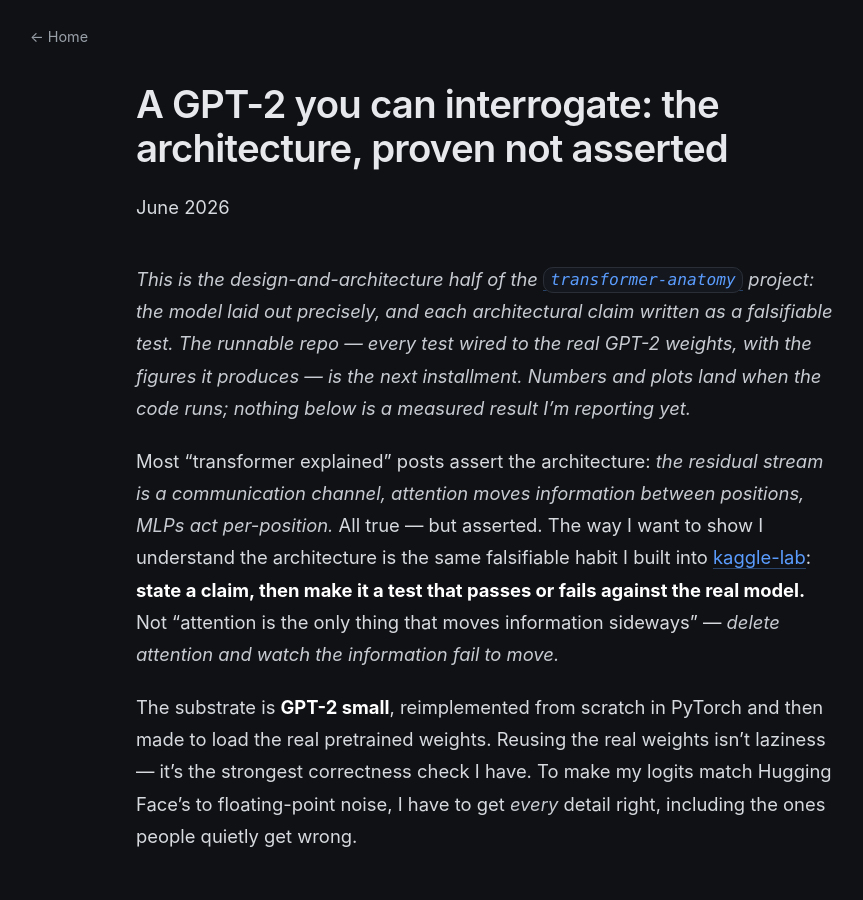
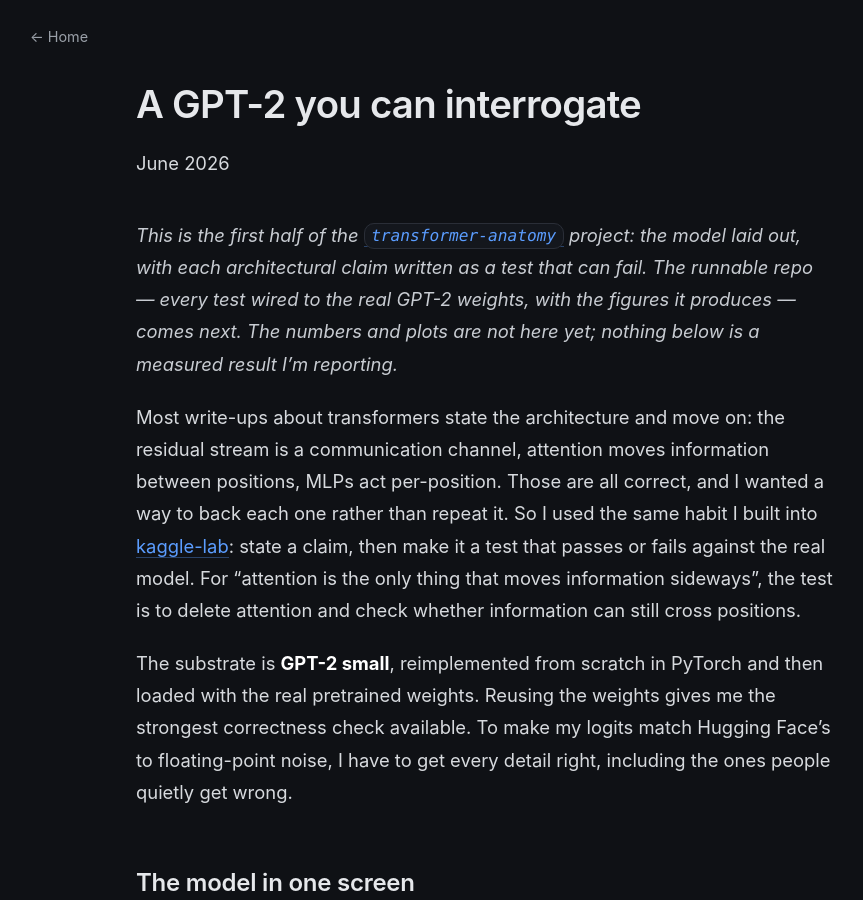
Before and after one commit to rp-playground/rp-playground.github.io, a Jekyll site: the page built from _writing/transformer-anatomy.md, in a window 1280 px wide and 900 px high. Shown: the whole window, without its empty margins (154-1017 px from the left). Built offline with Jekyll 4.4.1, drawn with Linux system fonts in a browser that asks for light colours; some of the changed text lies outside the part shown.

Commit message:
Revise transformer-anatomy prose to match writing style guide
Plain first-person voice per docs/writing-style-guide.md: removed em-dash
dramatic reveals, colon-cadence punchlines, 'X not Y' aphorisms, casual-quote
asides, and the word 'honest'. Tables, code, math, links, and references
unchanged.

````diff
--- a/_writing/transformer-anatomy.md
+++ b/_writing/transformer-anatomy.md
@@ -1,31 +1,31 @@
 ---
 layout: article
-title: "A GPT-2 you can interrogate: the architecture, proven not asserted"
-description: Reimplementing GPT-2 small from scratch and treating every architectural claim — residual stream, QK/OV, position-wise MLPs, LayerNorm folding — as a falsifiable test against the real model rather than a sentence in a tutorial.
-summary: I reimplement GPT-2 small from scratch and turn each fact about the architecture into an experiment that passes or fails against the real weights — claim = test.
+title: "A GPT-2 you can interrogate"
+description: Reimplementing GPT-2 small from scratch and turning each architectural claim — residual stream, QK/OV, position-wise MLPs, LayerNorm folding — into a test that runs against the real pretrained weights.
+summary: I reimplement GPT-2 small from scratch and turn each fact about the architecture into a test that passes or fails against the real weights — claim = test.
 date: 2026-06-16
 tags: [transformers, GPT-2, mechanistic-interpretability, architecture]
 ---
 
-*This is the design-and-architecture half of the [`transformer-anatomy`](#why-this-shape)
-project: the model laid out precisely, and each architectural claim written as a
-falsifiable test. The runnable repo — every test wired to the real GPT-2 weights,
-with the figures it produces — is the next installment. Numbers and plots land
-when the code runs; nothing below is a measured result I'm reporting yet.*
+*This is the first half of the [`transformer-anatomy`](#why-this-shape) project:
+the model laid out, with each architectural claim written as a test that can fail.
+The runnable repo — every test wired to the real GPT-2 weights, with the figures it
+produces — comes next. The numbers and plots are not here yet; nothing below is a
+measured result I'm reporting.*
 
-Most "transformer explained" posts assert the architecture: *the residual stream is
-a communication channel, attention moves information between positions, MLPs act
-per-position.* All true — but asserted. The way I want to show I understand the
-architecture is the same falsifiable habit I built into
-[kaggle-lab](/writing/kaggle-lab/): **state a claim, then make it a test that passes
-or fails against the real model.** Not "attention is the only thing that moves
-information sideways" — *delete attention and watch the information fail to move.*
+Most write-ups about transformers state the architecture and move on: the residual
+stream is a communication channel, attention moves information between positions,
+MLPs act per-position. Those are all correct, and I wanted a way to back each one
+rather than repeat it. So I used the same habit I built into
+[kaggle-lab](/writing/kaggle-lab/): state a claim, then make it a test that passes
+or fails against the real model. For "attention is the only thing that moves
+information sideways", the test is to delete attention and check whether information
+can still cross positions.
 
-The substrate is **GPT-2 small**, reimplemented from scratch in PyTorch and then made
-to load the real pretrained weights. Reusing the real weights isn't laziness — it's
-the strongest correctness check I have. To make my logits match Hugging Face's to
-floating-point noise, I have to get *every* detail right, including the ones people
-quietly get wrong.
+The substrate is **GPT-2 small**, reimplemented from scratch in PyTorch and then
+loaded with the real pretrained weights. Reusing the weights gives me the strongest
+correctness check available. To make my logits match Hugging Face's to floating-point
+noise, I have to get every detail right, including the ones people quietly get wrong.
 
 ## The model in one screen
 
@@ -55,34 +55,35 @@ def block(x):                    # x: [seq, d_model]
 # ... then ln_f, then logits = (W_E.T) @ ln_f(x)   # unembed is the tied embedding
 ```
 
-Two properties of that snippet are the whole point of the project, and both are
-testable: the residual stream is **additive** (every sub-layer contributes a vector
-you can isolate), and **attention is the only term that reads across positions**.
-The claims below each pin one such property to an experiment.
+Two properties of that snippet drive the whole project, and both are testable. The
+residual stream is additive, so every sub-layer contributes a vector you can isolate;
+and attention is the only term that reads across positions. Each claim below pins one
+of these to an experiment.
 
 ## Claim 0 — it matches the real thing
 
 > **Test:** load the pretrained GPT-2 weights into my from-scratch module and assert
 > `max |logits_mine − logits_HF| < 1e-4` on a batch of real text.
 
-This is the load-bearing test: if it passes, I implemented the architecture, not an
-approximation of it. The details that make or break it are exactly the ones that
-reveal whether you understand the model:
+This is the load-bearing test. If it passes, I built the architecture rather than
+something close to it. The details that decide it are the ones that show whether you
+understand the model:
 
 - **`Conv1D`, not `Linear`.** Hugging Face's GPT-2 stores every projection as a
   `Conv1D` whose weight is `[in, out]` (it computes `x @ W + b`), the transpose of
   `nn.Linear`'s `[out, in]`. Forget the transpose and the shapes still line up while
-  the numbers are garbage.
+  the numbers are wrong.
 - **Fused QKV.** `c_attn` is a single `[768, 2304]` matrix; Q, K, V are slices of it,
   not three separate parameters.
 - **The GELU variant.** GPT-2 uses the `tanh` approximation, not the exact `erf`
-  GELU. The gap is small enough to pass a loose tolerance and fail a tight one — a
-  good tripwire for "looks right" vs. "is right."
+  GELU. The gap is small enough to pass a loose tolerance and fail a tight one, which
+  makes the tolerance a good check on whether the implementation is right rather than
+  only close.
 - **Tied unembedding.** The output projection *is* the token-embedding matrix
   transposed; there is no separate `W_U` to load.
 
-A passing Claim 0 is what licenses every claim after it: when I then ablate a
-component, I'm intervening on the real GPT-2, not on a lookalike.
+Once Claim 0 passes, every later claim is an intervention on the real GPT-2 rather
+than on a lookalike.
 
 ## Claim 1 — the residual stream is the channel
 
@@ -91,24 +92,24 @@ component, I'm intervening on the real GPT-2, not on a lookalike.
 > toward the model's actual output.
 
 If the residual stream really is one running "current best guess" that each layer
-edits, then decoding it early should already be meaningful, and should sharpen
-monotonically with depth. The figure this produces is the analogue of the
-**complexity ladder** in my [MNIST calibration](/writing/mnist-calibration/) piece —
-depth as a refinement process, quantified as KL-to-final dropping rung by rung.
+edits, then decoding it early should already be meaningful, and should sharpen with
+depth. The figure it produces is the analogue of the **complexity ladder** in my
+[MNIST calibration](/writing/mnist-calibration/) piece, with KL-to-final dropping at
+each layer.
 
 ```python
 def logit_lens(resid_by_layer):          # list of [seq, d_model], one per layer
     return [softmax(unembed(ln_f(r))) for r in resid_by_layer]
 ```
 
-The complement is **direct logit attribution**: because the stream is additive, the
+The complement is **direct logit attribution**. Because the stream is additive, the
 final logit for a token is the sum of dot products between the unembedding direction
-and *each* component's write. So I can ask not just *when* the answer appears but
-*which* head or MLP wrote it — attributing each rung of the ladder to attention vs.
-MLP. The logit lens is nostalgebraist's; the additive decomposition is the
-[*Mathematical Framework*](https://transformer-circuits.pub/2021/framework/index.html)'s.
-My contribution is only the framing: convergence curve = falsifiable claim about the
-residual stream, not a picture.
+and each component's write, so I can ask not just when the answer appears but which
+head or MLP wrote it, attributing each rung of the ladder to attention vs. MLP. The
+logit lens is nostalgebraist's and the additive decomposition is from the
+[*Mathematical Framework*](https://transformer-circuits.pub/2021/framework/index.html).
+What I add is the framing: I treat the convergence curve as a claim about the residual
+stream that the experiment can refute.
 
 ## Claim 2 — attention is the only thing that moves information sideways
 
@@ -116,12 +117,12 @@ residual stream, not a picture.
 > positions `t > i` change. With attention ablated, they **do not** — the only path
 > from `i` to `t` runs through attention.
 
-This is the claim that's pure assertion in every tutorial, and it's binary to check.
-Embeddings, MLPs, LayerNorm, and the unembedding all act position-wise; the single
-cross-position operation in the whole network is the attention pattern. Zero out the
-attention sub-layer and the model collapses into independent per-position pipelines,
-so an edit at `i` can no longer reach `t`. Either the downstream logits move or they
-don't — there's no room for a hedge.
+Every tutorial states this one and stops there, and it is binary to check.
+Embeddings, MLPs, LayerNorm, and the unembedding all act position-wise; the only
+cross-position operation in the network is the attention pattern. Zero out the
+attention sub-layer and the model becomes a set of independent per-position
+pipelines, so an edit at `i` can no longer reach `t`. The downstream logits either
+move or they don't.
 
 ## Claim 3 — QK chooses *where*, OV chooses *what*
 
@@ -130,38 +131,39 @@ don't — there's no room for a hedge.
 > **induction head** in GPT-2 small.
 
 A head factors into two independent circuits: `W_Q W_K^T` sets the attention
-*pattern* (where to look), and `W_O W_V` sets the *content* written once you look
-(what to move). Induction heads are the clean demonstration: on a repeated sequence
-`[A][B] … [A] → [B]`, the QK circuit attends from the current token back to the token
-that *followed* the previous copy of it, and the OV circuit copies that token
-forward. Olsson et al. (2022) showed the minimal two-layer mechanism (a
+*pattern* (which positions it attends to), and `W_O W_V` sets the *content* written
+once it attends (what to move). Induction heads are the clean demonstration: on a
+repeated sequence `[A][B] … [A] → [B]`, the QK circuit attends from the current token
+back to the token that *followed* the previous copy of it, and the OV circuit copies
+that token forward. Olsson et al. (2022) showed the minimal two-layer mechanism (a
 previous-token head feeding an induction head); the behaviour is documented around
-**layer 5** in GPT-2 small, so the test is to find it and show the QK pattern and the
-OV copy-map separately — confirming the factorization rather than describing it.
+**layer 5** in GPT-2 small. The test is to find it and show the QK pattern and the OV
+copy-map separately, which confirms the factorization rather than describing it.
 
 ## Claim 4 — MLPs and LayerNorm are position-wise
 
 > **Test:** permute the positions of a sequence; the MLP (and LayerNorm) output must
 > permute *identically* — `mlp(P·x) == P·mlp(x)` to floating-point noise.
 
-The mirror image of Claim 2. If a sub-layer is genuinely position-wise, shuffling the
-sequence can only shuffle its output the same way — there is no cross-talk to break.
-Run the permutation through attention and it fails (attention is *not* equivariant
-under arbitrary permutation; it mixes positions); run it through the MLP or a
-LayerNorm and it holds exactly. Two sub-layers, one test, opposite results — which is
-the cleanest way I know to *show* what "acts on each position independently" means.
+This is the mirror image of Claim 2. If a sub-layer is genuinely position-wise,
+shuffling the sequence can only shuffle its output the same way, because there is
+nothing to carry information between positions. Run the permutation through attention
+and it fails, since attention mixes positions; run it through the MLP or a LayerNorm
+and it holds exactly. The same test on the two sub-layers gives opposite results,
+which is the clearest way I know to show what "acts on each position independently"
+means.
 
 ## Claim 5 — positional embeddings carry the order
 
 > **Test:** zero the learned positional embeddings (`wpe`) and measure loss on
 > natural text and on an order-sensitive task; expect a sharp degradation.
 
-GPT-2's only source of absolute order is the learned `wpe` table added at the input
-(no rotary, no sinusoids). Delete it and the token content is intact but the model
-can no longer tell *the dog bit the man* from *the man bit the dog*. The causal mask
-still distinguishes positions by *how much context* they see, so it's not a total
-collapse — which is itself the interesting, testable nuance, and a more honest claim
-than "remove positions and it breaks."
+GPT-2's only source of absolute order is the learned `wpe` table added at the input;
+there are no rotary or sinusoidal positions. Delete it and the token content is
+intact, but the model can no longer tell *the dog bit the man* from *the man bit the
+dog*. It isn't a total collapse, because the causal mask still distinguishes
+positions by how much context they see, and that partial degradation is what the test
+measures rather than an all-or-nothing break.
 
 ## Claim 6 — LayerNorm folds away exactly
 
@@ -171,14 +173,14 @@ than "remove positions and it breaks."
 LayerNorm is `(x − mean) / std ⊙ γ + β`. The `γ` scale and `β` shift are linear and
 are always followed by a linear map `W`, so they can be absorbed: `W (γ ⊙ x̂) =
 (W · diag(γ)) x̂`. Folding them in leaves a parameter-free `LayerNormPre` and an
-adjusted `W` — and the output must be *bit-for-bit* (to rounding) identical. It's the
-trick TransformerLens uses so the only nonlinearity left in LayerNorm is the
-normalization itself, and it doubles as a second correctness check: if folding moves
-the logits, I got the algebra wrong.
+adjusted `W`, and the output stays identical down to rounding. TransformerLens does
+this so the only nonlinearity left in LayerNorm is the normalization itself. It also
+works as a second correctness check: if folding moves the logits, the algebra was
+wrong.
 
 ## Reproduce it (planned interface)
 
-Each claim is one script, so the test suite reads as the table of contents above:
+Each claim is one script, so the suite reads like the section list above:
 
 ```bash
 python -m anatomy.validate          # Claim 0: my logits == HF, < 1e-4
@@ -195,14 +197,13 @@ python -m anatomy.ln_folding        # Claim 6: fold LayerNorm, logits unchanged
 ## Why this shape of project
 
 I could have written a transformer from scratch and explained it paragraph by
-paragraph — it's the most-rebuilt project there is. The part that's mine is the
-falsifiable framing carried over from [kaggle-lab](/projects/kaggle-lab/): a claim I
-can't test is just a sentence, so every architectural fact here is wired to an
-experiment that the real GPT-2 either confirms or contradicts. Reusing the
-pretrained weights makes the contradictions sharp — there's a ground truth to miss.
-The natural next step is the interpretability one Neel Nanda's guide points at:
-once you can *interrogate* the architecture, you can start asking what specific
-circuits inside it are computing.
+paragraph; it is the most-rebuilt project there is. What makes this version mine is
+the framing carried over from [kaggle-lab](/projects/kaggle-lab/), where every
+architectural fact is wired to an experiment that the real GPT-2 either confirms or
+contradicts. Reusing the pretrained weights makes those contradictions sharp, because
+there is a ground truth to miss. The next step is the interpretability work Neel
+Nanda's guide points at: once you can interrogate the architecture this way, you can
+start asking what specific circuits inside it compute.
 
 ---
 
````
